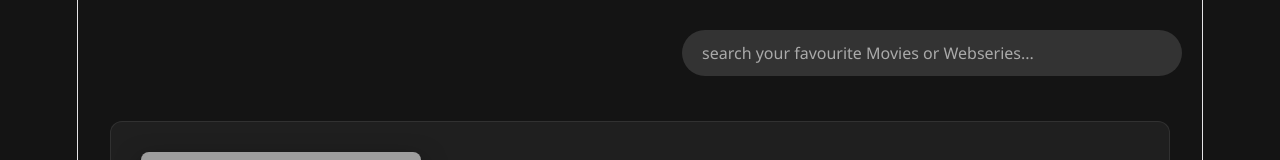
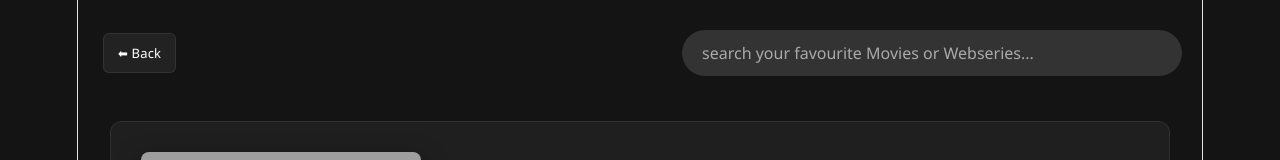
Before and after one commit to Shivam-018-hub/project-movies, a React (Vite) app: page /movie/black-clover-sword-of-the-wizard-king in a window 1280 px wide. Shown: the top 160 px of the page. Built offline with nearby package versions, Linux system fonts and the light colour scheme; grey boxes are pictures that could not be loaded.

Commit message:
Update nav.jsx

```diff
--- a/src/FirstPage/nav.jsx
+++ b/src/FirstPage/nav.jsx
@@ -1,7 +1,17 @@
+import '../secondpage.css'
+import { Link,useLocation } from "react-router-dom";
 function Nav() {
+  const location = useLocation();
+  const isHomePage = location.pathname === "/";
     return (
         <div className="search-container">
+
             <input type="text" className="search-box" placeholder="search your favourite Movies or Webseries..."/>
+             {!isHomePage &&
+                (<Link to="/" className="back-btn" >
+                    ⬅ Back
+                </Link>)
+            }
         </div>
 
     )
```
